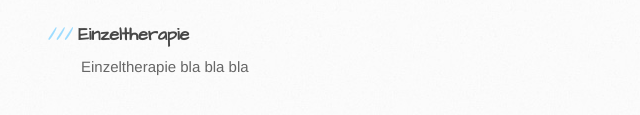
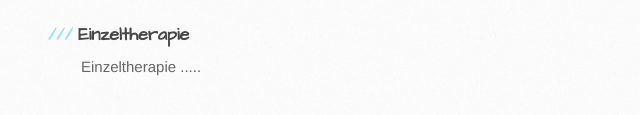
Before and after one commit to pampouchidis/psychotherapie, a plain HTML site: page einzeltherapie.html in a window 1280 px wide. Shown: the part 291-406 px from the top of the page, 89-729 px from the left. Drawn offline with Linux system fonts and the light colour scheme.

Commit message:
Update einzeltherapie.html

```diff
--- a/einzeltherapie.html
+++ b/einzeltherapie.html
@@ -31,7 +31,7 @@
 
 <h3>Einzeltherapie</h3>
 
-<p>Einzeltherapie bla bla bla</p>
+<p>Einzeltherapie .....</p>
 
 
       </div>
```
